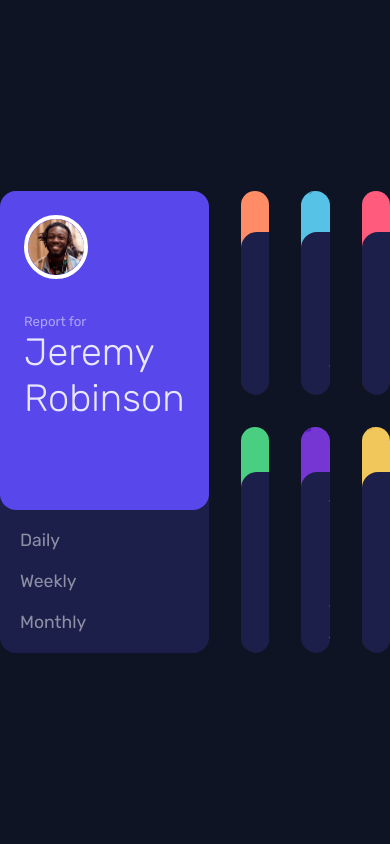
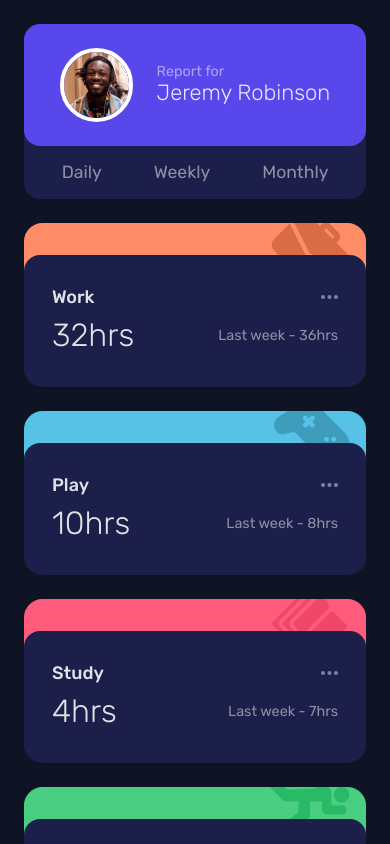
Before and after one commit to nicklatch/frontEndMentor, a React (Vite) app in the folder time-tracking-dash/: page / in a window 390 px wide. Shown: the top 844 px of the page. Built offline with nearby package versions, Linux system fonts and the light colour scheme; data requests are answered from the project's data file.

Commit message:
finished mobile layout

```diff
--- a/time-tracking-dash/src/components/InfoCard.jsx
+++ b/time-tracking-dash/src/components/InfoCard.jsx
@@ -38,10 +38,14 @@ const InfoCard = ({ data }) => {
             className='ellipsis'
           />
         </span>
-        <p className='info__fg-current'>{data.timeframes.weekly.current}hrs</p>
-        <p className='light-font'>
-          Last week - {data.timeframes.weekly.previous}hrs
-        </p>
+        <div className='info__fg-stat-container'>
+          <p className='info__fg-current'>
+            {data.timeframes.weekly.current}hrs
+          </p>
+          <p className='light-font'>
+            Last week - {data.timeframes.weekly.previous}hrs
+          </p>
+        </div>
       </div>
     </div>
   );
--- a/time-tracking-dash/src/components/ProfileCard.jsx
+++ b/time-tracking-dash/src/components/ProfileCard.jsx
@@ -9,12 +9,10 @@ const ProfileCard = () => {
           src={profilePicture}
           alt='Jeremy Robinsons Picture'
         />
-        <h5 className='light-font'>Report for</h5>
-        <h3 className='profile__name'>
-          Jeremy
-          <br />
-          Robinson
-        </h3>
+        <span>
+          <h5 className='light-font'>Report for</h5>
+          <h3 className='profile__name'>Jeremy Robinson</h3>
+        </span>
       </div>
       <nav className='profile__timeframes'>
         <a href='/daily'>Daily</a>
--- a/time-tracking-dash/src/index.css
+++ b/time-tracking-dash/src/index.css
@@ -148,7 +148,7 @@ a:hover,
 .info__fg {
   display: flex;
   flex-direction: column;
-  justify-content: space-between;
+  justify-content: space-around;
   background-color: var(--card-bg-dark-blue);
   border-radius: 1rem;
   padding-block: 1rem;
@@ -239,6 +239,76 @@ a:hover,
 
 .light-font {
   font-weight: 400;
-  font-size: 0.83rem;
+  font-size: 0.9rem;
   color: #ffffff80;
 }
+
+.text-center {
+  text-align: center;
+}
+
+/* Media Queries */
+
+@media all and (max-width: 868px) {
+  .dashboard-grid {
+    display: flex;
+    flex-direction: column;
+    max-width: 375px;
+    gap: 1.5rem;
+    margin: 1.5rem;
+  }
+
+  .profile__upper {
+    flex-direction: unset;
+    justify-content: space-around;
+    align-items: center;
+  }
+
+  .profile__picture {
+    width: 25%;
+    margin-bottom: unset;
+  }
+
+  .profile__name {
+    font-size: 22px;
+    font-weight: 300;
+  }
+
+  .profile__timeframes {
+    display: inline;
+    margin-inline: auto;
+  }
+
+  .profile__timeframes > a:nth-child(2) {
+    padding-inline: 3rem;
+  }
+
+  .info__fg {
+    display: flex;
+    flex-direction: column;
+    justify-content: space-between;
+    background-color: var(--card-bg-dark-blue);
+    border-radius: 1rem;
+    padding-block: 2rem;
+    padding-inline: 1.75rem;
+    height: 80%;
+    width: 100%;
+    z-index: 1;
+  }
+
+  .info__image-container {
+    height: 2rem;
+  }
+
+  .info__fg-current {
+    font-size: 2rem;
+    font-weight: 300;
+  }
+
+  .info__fg-stat-container {
+    display: flex;
+    justify-content: space-between;
+    align-items: center;
+    padding-top: 0.5rem;
+  }
+}
```
